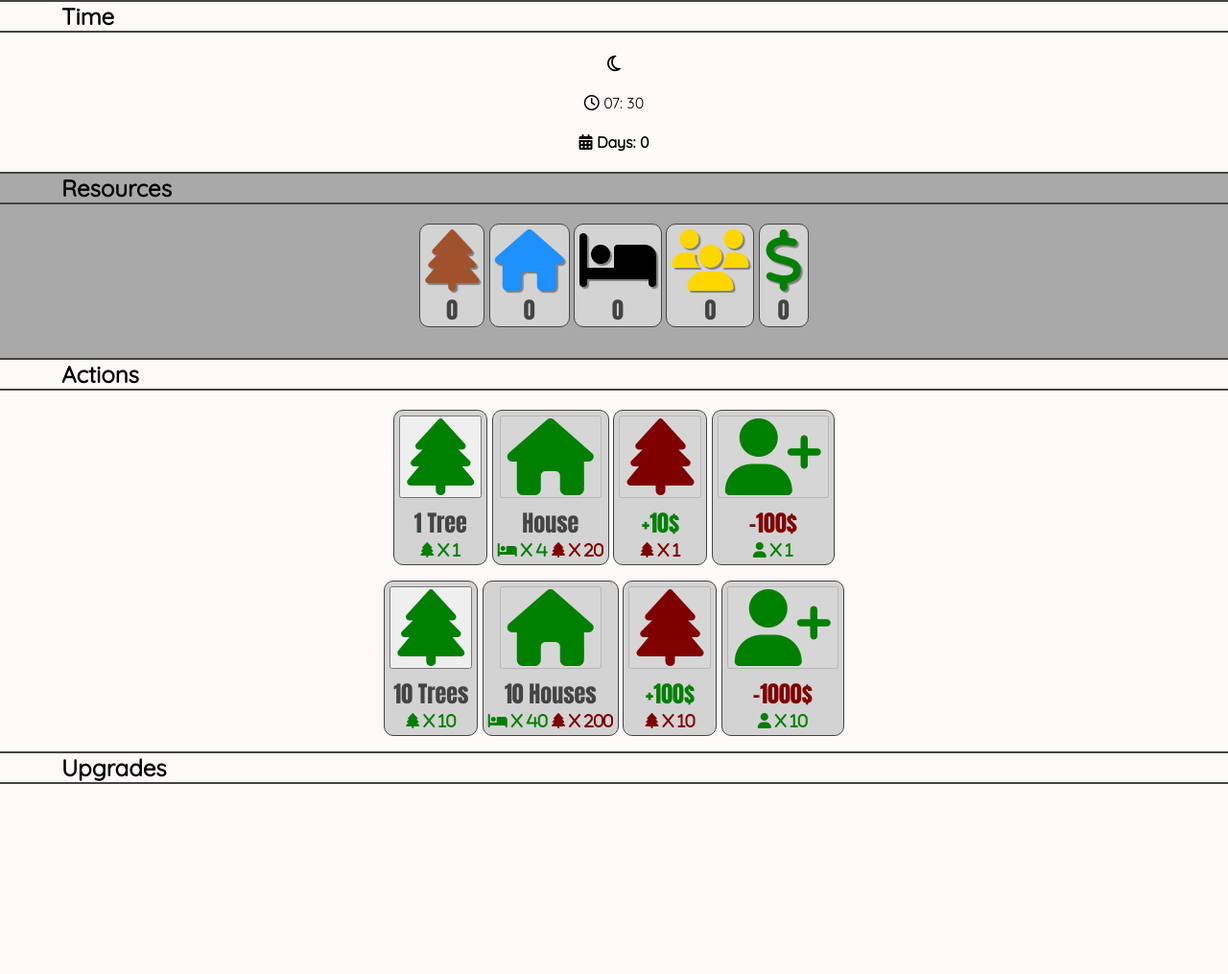
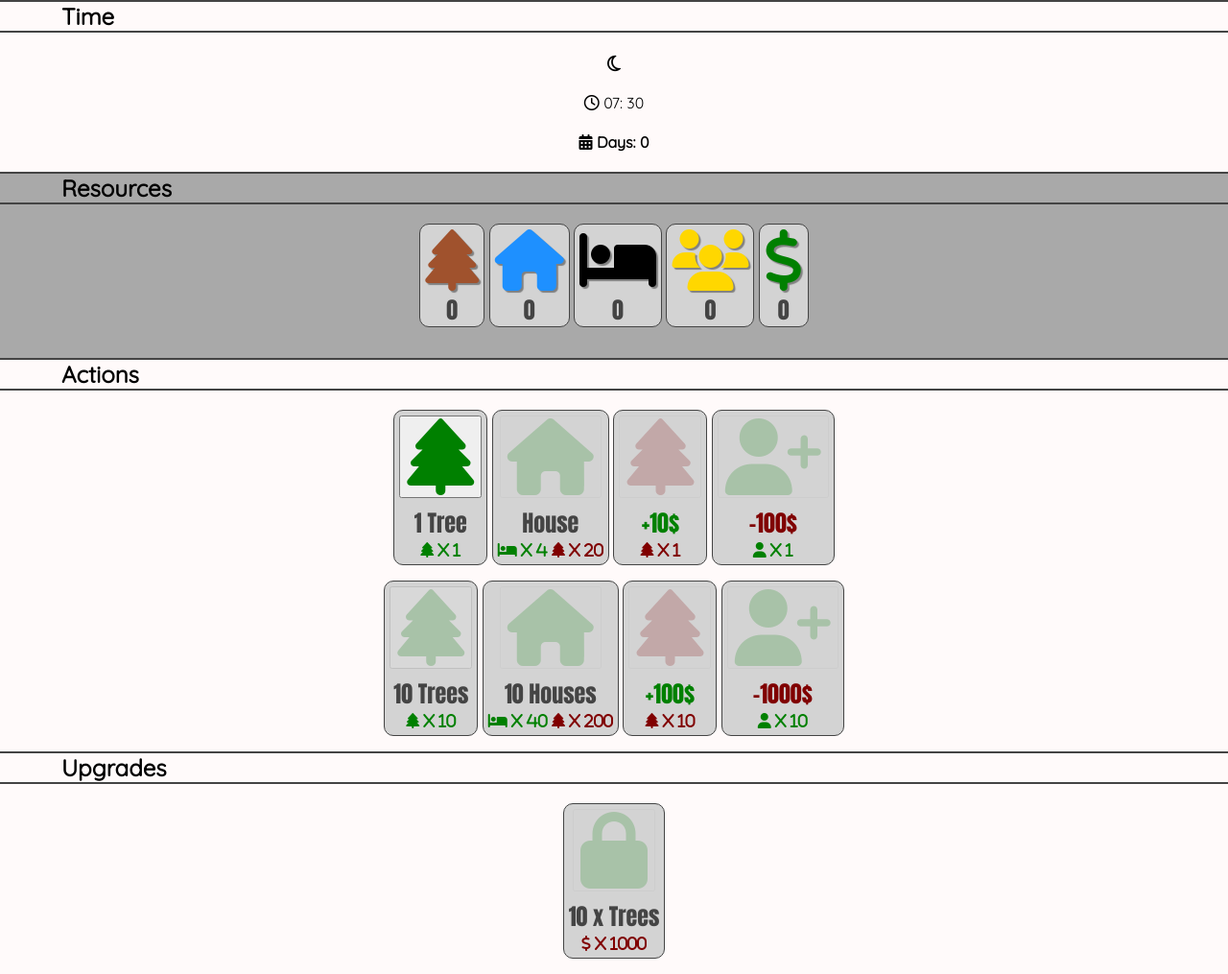
Before and after one commit to Bamblehorse/Tree-Clicker, a website: page index.html in a window 1280 px wide. Shown: the whole page at 96% size. Before the commit the page ends 837 px from the top, so only its background shows below. Drawn offline with nearby package versions, Linux system fonts and the light colour scheme.

Commit message:
added first upgrade

```diff
--- a/index.html
+++ b/index.html
@@ -50,39 +50,39 @@
 					<i class="fa fa-tree green"> x 1</i>
 				</figure>
 				<figure>
-					<button ng-disabled="trees < houseCost" ng-class="{banned: trees < houseCost}" class="fa fa-home fa-5x green" ng-click="increment('houses')"></button>
+					<button ng-disabled="trees < houseCost" ng-class="{disabled: trees < houseCost}" class="fa fa-home fa-5x green" ng-click="increment('houses')"></button>
 					<figcaption>House</figcaption>
 					<i class="fa fa-bed green"> x 4</i> <i class="fa fa-tree red"> x {{houseCost}}</i>
 				</figure>
 				<figure>
-					<button ng-disabled="trees < 1" ng-class="{banned: trees < 1}" class="fa fa-tree fa-5x red" ng-click="increment('money')"></button>
+					<button ng-disabled="trees < 1" ng-class="{disabled: trees < 1}" class="fa fa-tree fa-5x red" ng-click="increment('money')"></button>
 					<figcaption class="green">+{{treePrice}}$</figcaption>
 					<i class="fa fa-tree red"> x 1</i>
 				</figure>
 				<figure>
-					<button ng-disabled="!bedForWorkers()" ng-class="{banned: !bedForWorkers()}" class="fa fa-user-plus fa-5x green" ng-click="increment('workers')"></button>
+					<button ng-disabled="!bedForWorkers()" ng-class="{disabled: !bedForWorkers()}" class="fa fa-user-plus fa-5x green" ng-click="increment('workers')"></button>
 					<figcaption class="red">-{{workerCost}}$</figcaption>
 					<i class="fa fa-user green"> x 1</i>
 				</figure>
 			</section>
-			<section class="x5">
+			<section class="x10">
 				<figure>
-					<button class="fa fa-tree fa-5x green" ng-click="increment('trees', 10)"></button>
+					<button ng-enabled="upgrades.x10.trees" ng-class="{disabled: !upgrades.x10.trees}" class="fa fa-tree fa-5x green" ng-click="increment('trees', 10)"></button>
 					<figcaption>10 Trees</figcaption>
 					<i class="fa fa-tree green"> x 10</i>
 				</figure>
 				<figure>
-					<button ng-disabled="trees < houseCost * 10" ng-class="{banned: trees < houseCost * 10}" class="fa fa-home fa-5x green" ng-click="increment('houses', 10)"></button>
+					<button ng-disabled="trees < houseCost * 10" ng-class="{disabled: trees < houseCost * 10}" class="fa fa-home fa-5x green" ng-click="increment('houses', 10)"></button>
 					<figcaption>10 Houses</figcaption>
 					<i class="fa fa-bed green"> x 40</i> <i class="fa fa-tree red"> x {{houseCost * 10}}</i>
 				</figure>
 				<figure>
-					<button ng-disabled="trees < 10" ng-class="{banned: trees < 10}" class="fa fa-tree fa-5x red" ng-click="increment('money', treePrice)"></button>
+					<button ng-disabled="trees < 10" ng-class="{disabled: trees < 10}" class="fa fa-tree fa-5x red" ng-click="increment('money', treePrice)"></button>
 					<figcaption class="green">+{{treePrice * 10}}$</figcaption>
 					<i class="fa fa-tree red"> x 10</i>
 				</figure>
 				<figure>
-					<button ng-disabled="!bedForWorkers(10)" ng-class="{banned: !bedForWorkers(10)}" class="fa fa-user-plus fa-5x green" ng-click="increment('workers', 10)"></button>
+					<button ng-disabled="!bedForWorkers(10)" ng-class="{disabled: !bedForWorkers(10)}" class="fa fa-user-plus fa-5x green" ng-click="increment('workers', 10)"></button>
 					<figcaption class="red">-{{workerCost * 10}}$</figcaption>
 					<i class="fa fa-user green"> x 10</i>
 				</figure>
@@ -90,6 +90,13 @@
 		</article>
 		<article id="upgrades">
 			<h2 class="borders">Upgrades</h2>
+			<section class="x10">
+				<figure>
+					<button ng-disabled="money < 1000" ng-class="{'unlocked fa-unlock-alt': upgrades.x10.trees, 'fa-lock': !upgrades.x10.trees, 'disabled': money < 1000}" class="green fa fa-5x" ng-click="upgrade('trees', 'x10', 'money', 1000)"></button>
+					<figcaption>10 x Trees</figcaption>
+					<i class="fa fa-dollar red"> x 1000</i>
+				</figure>
+			</section>
 		</article>
 	</section>
 
```
